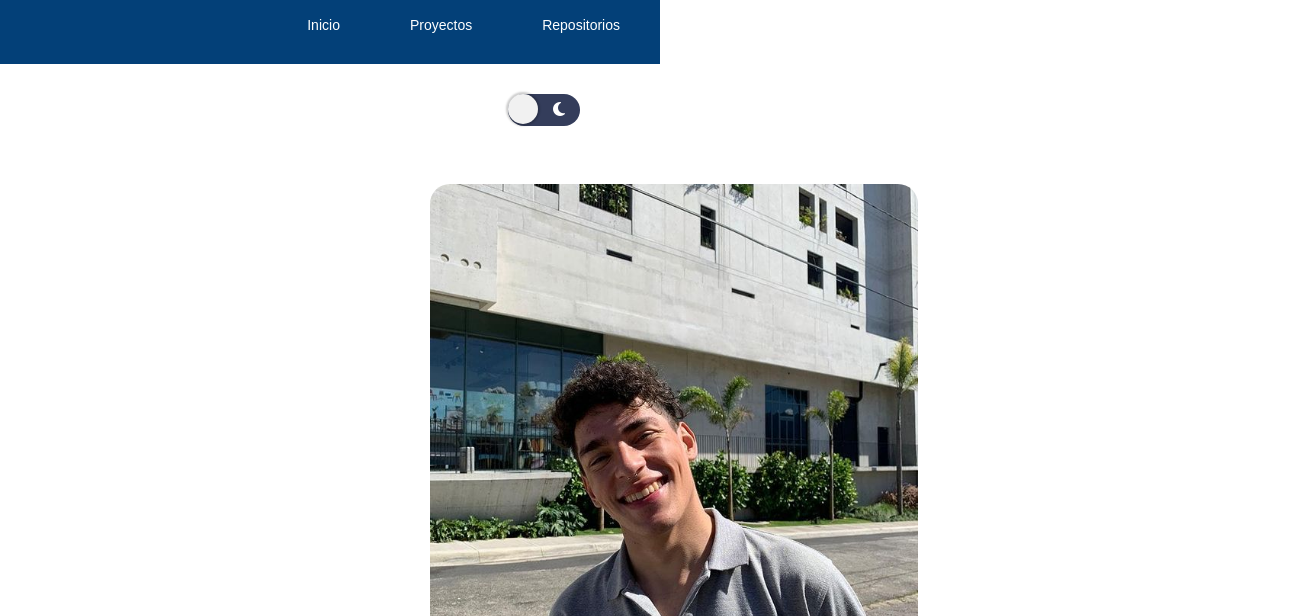
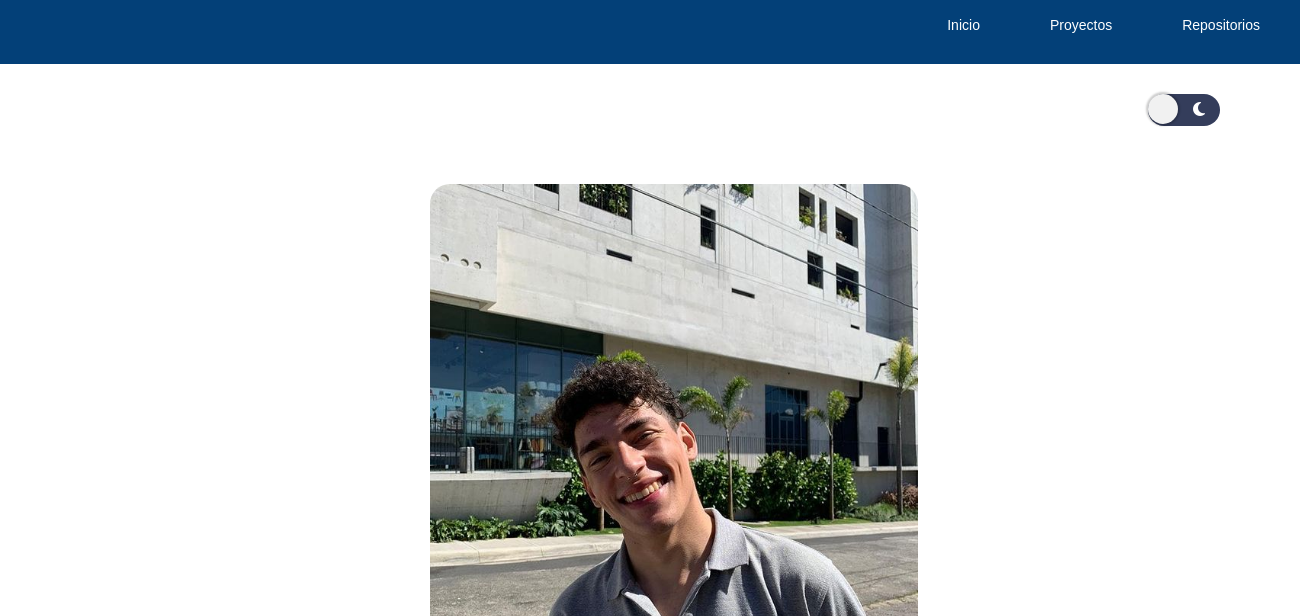
Before and after one commit to fbarqueroz/portfolio, a website: page index.html in a window 1280 px wide. Shown: the top 616 px of the page, 1300 px wide, since content can reach past the window. Drawn offline with Linux system fonts and the light colour scheme; no server answers.

Commit message:
Set wrapper

```diff
--- a/index.html
+++ b/index.html
@@ -11,6 +11,7 @@
   <title>Portfolio</title>
 </head>
 <body>
+  <div class="wrapper">
       <!--Header-->
 
     <div class="header clearfix">
@@ -113,6 +114,7 @@
         </ul>
       </div>
     </div>
+  </div>
   <script src="js/script.js"></script>
 </body>
 </html>
--- a/sass/Partials/_global.scss
+++ b/sass/Partials/_global.scss
@@ -6,3 +6,8 @@ body {
     background-color: #0A1128 ;
   }
 }
+
+.wrapper {
+
+  width: 1920px ;
+}
```
Also changed, not shown: proyectos.html (+2 -0 lines), repo.html (+2 -1 lines), public/css/styles.css. Lines whose indentation alone changed are shown as unchanged.
